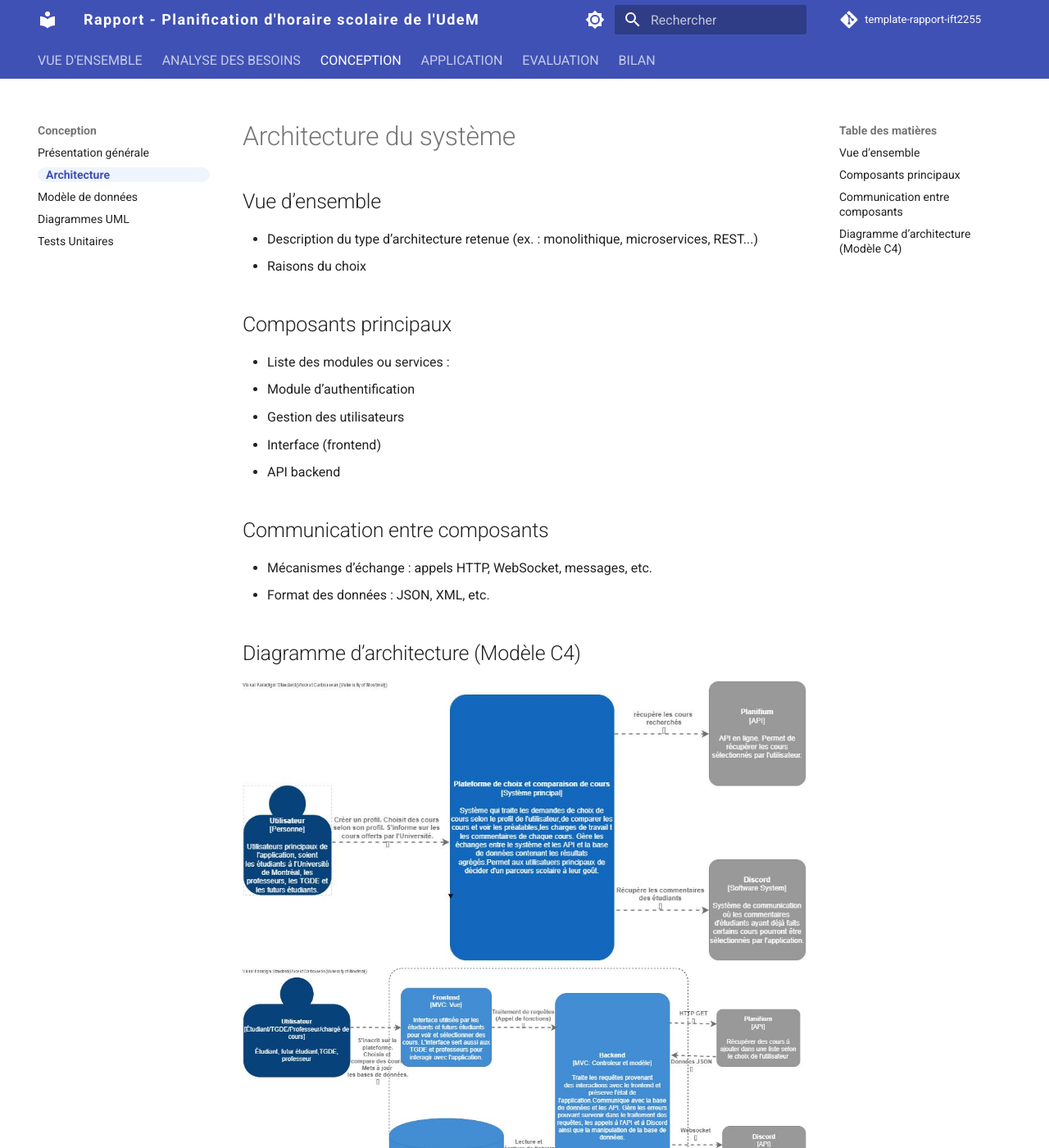
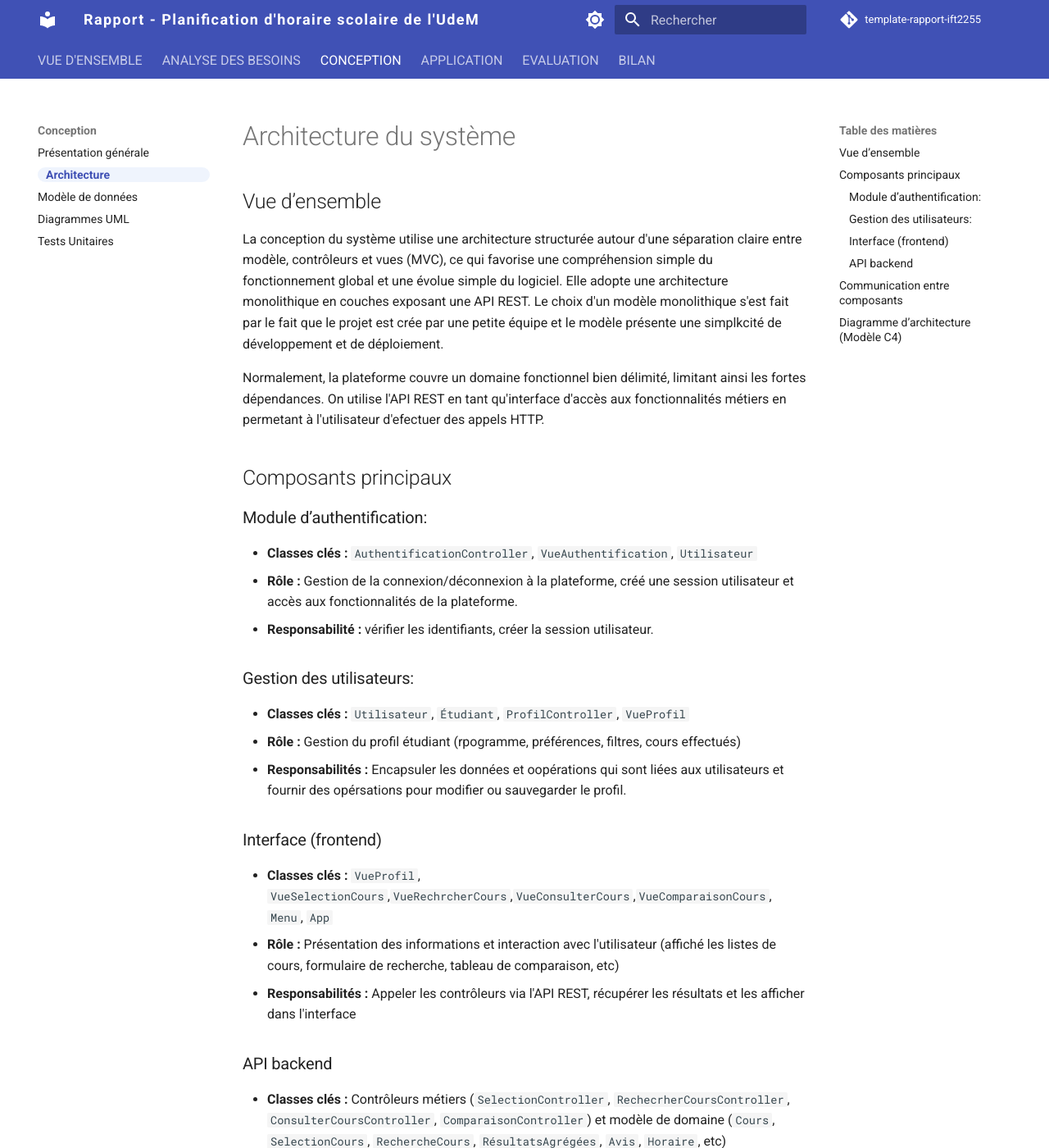
Before and after one commit to jujutheriault/IFT2255_Devoir1, an MkDocs documentation site: the page built from docs/conception/architecture.md, in a window 1280 px wide and 1400 px high. Shown: the whole window at 82% size. Built offline with MkDocs 1.6.1 and Material for MkDocs 9.7.7, drawn with Linux system fonts in a browser that asks for light colours; comment, search, counter and statistics services are not loaded; some of the changed text lies outside the part shown.

Commit message:
Update architecture.md

```diff
--- a/docs/conception/architecture.md
+++ b/docs/conception/architecture.md
@@ -6,21 +6,38 @@ title: Conception - Architecture
 
 ## Vue d’ensemble
 
-- Description du type d’architecture retenue (ex. : monolithique, microservices, REST...)
-- Raisons du choix
+La conception du système utilise une architecture structurée autour d'une séparation claire entre modèle, contrôleurs et vues (MVC), ce qui favorise une compréhension simple du fonctionnement global et une évolue simple du logiciel. Elle adopte une architecture monolithique en couches exposant une API REST. Le choix d'un modèle monolithique s'est fait par le fait que le projet est crée par une petite équipe et le modèle présente une simplkcité de développement et de déploiement.
+
+Normalement, la plateforme couvre un domaine fonctionnel bien délimité, limitant ainsi les fortes dépendances. On utilise l'API REST en tant qu'interface d'accès aux fonctionnalités métiers en permetant à l'utilisateur d'efectuer des appels HTTP.
 
 ## Composants principaux
+### Module d’authentification:
+  - **Classes clés :** `AuthentificationController`, `VueAuthentification`, `Utilisateur`
+  - **Rôle :** Gestion de la connexion/déconnexion à la plateforme, créé une session utilisateur et accès aux fonctionnalités de la plateforme.
+  - **Responsabilité :** vérifier les identifiants, créer la session utilisateur.
 
-- Liste des modules ou services :
-  - Module d’authentification
-  - Gestion des utilisateurs
-  - Interface (frontend)
-  - API backend
+### Gestion des utilisateurs:
+  - **Classes clés :** `Utilisateur`, `Étudiant`, `ProfilController`, `VueProfil`
+  - **Rôle :** Gestion du profil étudiant (rpogramme, préférences, filtres, cours effectués)
+  - **Responsabilités :** Encapsuler les données et oopérations qui sont liées aux utilisateurs et fournir des opérsations pour modifier ou sauvegarder le profil.
+
+### Interface (frontend)
+  - **Classes clés :** `VueProfil`, `VueSelectionCours`,`VueRechrcherCours`,`VueConsulterCours`,`VueComparaisonCours`, `Menu`, `App`
+  - **Rôle :** Présentation des informations et interaction avec l'utilisateur (affiché les listes de cours, formulaire de recherche, tableau de comparaison, etc)
+  - **Responsabilités :** Appeler les contrôleurs via l'API REST, récupérer les résultats et les afficher dans l'interface
+
+### API backend
+  - **Classes clés :** Contrôleurs métiers (`SelectionController`, `RechecrherCoursController`, `ConsulterCoursController`, `ComparaisonController`) et modèle de domaine (`Cours`, `SelectionCours`, `RechercheCours`, `RésultatsAgrégées`, `Avis`, `Horaire`, etc)
+  - **Rôle :** Implémentater la logique applicative (Sélection, recherche, comparason, calcul de charge de travail, Éligibilté, etc)
+  - **Responsabilités :** Intégrer les sources de données
 
 ## Communication entre composants
+**Mécanismes d’échange : appels HTTP**
+- Principalement GET, POST, PUT/DELETE
+- Chaque vues invoque les endpoints correspondants.
 
-- Mécanismes d’échange : appels HTTP, WebSocket, messages, etc.
-- Format des données : JSON, XML, etc.
+**Format des données : JSON**
+Les entiers métiers (par exemple, `Cours`, `Étudiant`, `RésultatsAgrégées`,`TableauComparaison`) sont sérialisés en JSON et renvoyés au client, ce qui facilite l'interopérabilité avec d'Autres clients ou services potentiels (par exemple, Discord, Les résultats scolaires, etc).
 
 ## Diagramme d’architecture (Modèle C4)
 ![C1](../Images/C1.jpg)
```
